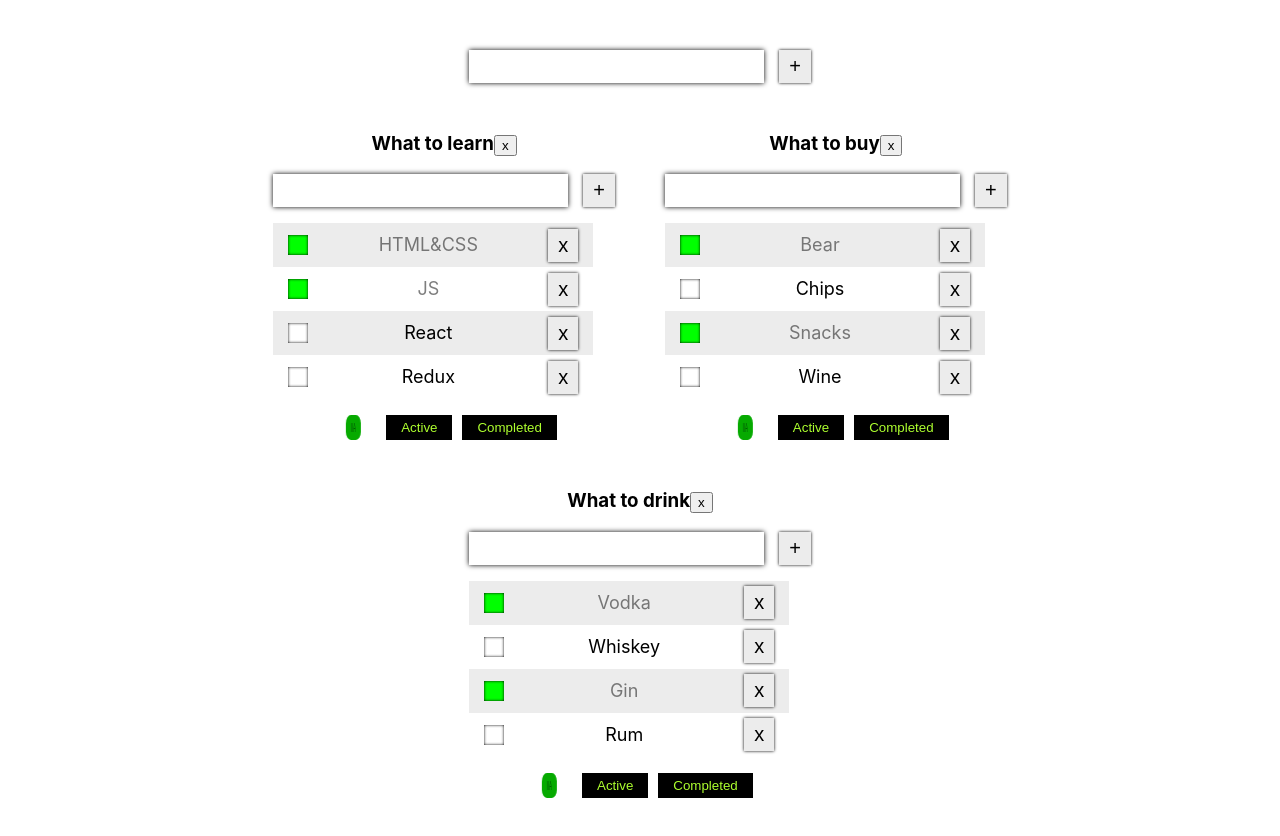
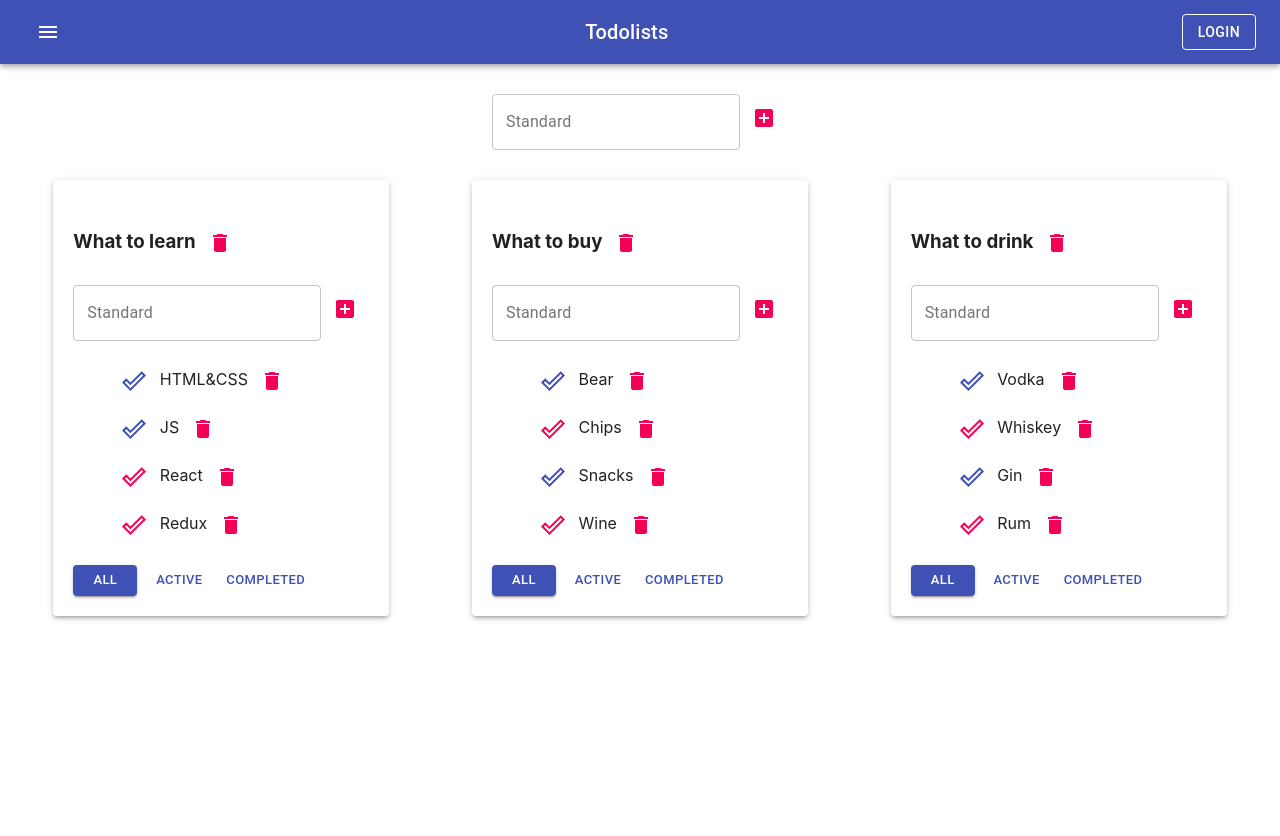
Before and after one commit to makstravm/Todo-list-les, a React (Create React App) app: page / in a window 1280 px wide. Shown: the top 836 px of the page. After the commit the page ends 800 px from the top, so only its background shows below. Built offline with nearby package versions, Linux system fonts and the light colour scheme.

Commit message:
added library Material Ui

```diff
--- a/package.json
+++ b/package.json
@@ -3,6 +3,8 @@
   "version": "0.1.0",
   "private": true,
   "dependencies": {
+    "@material-ui/core": "^4.11.4",
+    "@material-ui/icons": "^4.11.2",
     "@testing-library/jest-dom": "^4.2.4",
     "@testing-library/react": "^9.3.2",
     "@testing-library/user-event": "^7.1.2",
--- a/src/AddItemForm.tsx
+++ b/src/AddItemForm.tsx
@@ -1,3 +1,5 @@
+import { IconButton, TextField } from '@material-ui/core';
+import { AddBox } from '@material-ui/icons';
 import React, { useState, KeyboardEvent, ChangeEvent } from 'react';
 
 type AddItemFormPorpsType = {
@@ -28,16 +30,15 @@ export function AddItemForm(props: AddItemFormPorpsType) {
   const errorStatus = error ? 'error' : ''
   return (
     <div>
-      <input
+      <TextField label="Standard" variant={"outlined"}
         value={title}
         onChange={onChangeTitle}
         onKeyPress={onKeyPressAddItem}
-        className={'input' + ' ' + (errorStatus)}
-      />
-      <button
-        className='btnInput'
-        onClick={onClickAddItem}>+</button>
-      {error && <div className='errorText'>Text isn't corrected!!!</div>}
-    </div>
+        error={error}
+        helperText={error && 'Text isnt corrected!!!'} />
+      <IconButton onClick={onClickAddItem} color={"secondary"}>
+        <AddBox />
+      </IconButton>
+    </div >
   )
 }
--- a/src/App.css
+++ b/src/App.css
@@ -1,146 +1,4 @@
-.App {
-  text-align: center;
-  max-width: 1230px;
-  padding: 50px 15px 0;
-  margin: 0 auto;
+ul{
+  list-style: none;
+
 }
-.todoList {
-  padding: 30px;
-  display: flex;
-  flex-wrap: wrap;
-  justify-content: center;
-}
-
-.todoList > div {
-  margin: 0 25px 30px;
-}
-
-.is-done {
-  opacity: 0.5;
-}
-
-.btn {
-  display: inline-block;
-  padding: 5px 15px;
-  border: none;
-  background-color: #000;
-  color: greenyellow;
-  margin: 0 5px;
-  cursor: pointer;
-  transition: all 0.3s;
-}
-.btn:hover {
-  box-shadow: inset 0px 0px 10px 0px #3cff00;
-}
-.btn.active-filter {
-  animation: BoxCircle 1.5s linear infinite;
-}
-
-.error {
-  border: 2px solid red;
-  background-color: rgba(255, 0, 0, 0.247);
-  outline: none;
-}
-.input {
-  padding: 5px 15px;
-  font-size: 20px;
-  background-color: #fff;
-  border: none;
-  margin-right: 15px;
-  box-shadow: 0px 0px 5px 0px #000000;
-}
-.input.error {
-  box-shadow: 0px 0px 5px 0px #ff0000;
-  background-color: rgba(255, 0, 0, 0.247);
-  outline: none;
-}
-.errorText {
-  color: red;
-  font-size: 14px;
-}
-.btnInput {
-  background-color: #ececec;
-  border: none;
-  font-size: 20px;
-  padding: 5px 10px;
-  cursor: pointer;
-  box-shadow: 0px 0px 3px 0px #000000;
-  transition: all 0.3s;
-}
-.btnInput:hover {
-  background-color: rgb(248, 248, 248);
-}
-.btnInput:active {
-  background-color: #fff;
-  box-shadow: inset 0px 0px 3px 0px #000000;
-}
-.list {
-  padding: 0;
-  list-style: none;
-  width: 320px;
-}
-.listItem {
-  display: flex;
-  justify-content: space-between;
-  align-items: center;
-  padding: 5px 15px;
-}
-.listItem:nth-child(odd) {
-  background-color: #ececec;
-}
-.listItem:nth-child(even) {
-  background-color: #fff;
-}
-.listSpan {
-  font-size: 18px;
-  line-height: 24px;
-  padding: 5px 15px;
-}
-.checkboxInput {
-  width: 1px;
-  height: 1px;
-  overflow: hidden;
-  clip: rect(0 0 0 0);
-  position: absolute;
-}
-.checkboxCheck {
-  display: flex;
-  align-items: center;
-  justify-content: center;
-  width: 20px;
-  height: 20px;
-  background-color: #fff;
-  box-shadow: inset 0px 0px 3px 0px #000000;
-  cursor: pointer;
-}
-
-.checkboxInput:checked + .checkboxCheck {
-  background-color: rgb(0, 255, 0);
-}
-.errorInput{
-  background-color: rgb(255, 0, 0);
-  background-color: red;
-}
-
-
-@keyframes BoxCircle {
-  0% {
-    background-color: rgb(0, 0, 0);
-    color: rgb(0, 255, 13);
-    border-radius: 0;
-    transform: scale(0);
-    transform: scale(1, 1);
-  }
-  50% {
-    transform: scale(-1, 1);
-    border-radius: 50%;
-    background-color: rgb(9, 255, 0);
-    color: rgb(0, 0, 0);
-  }
-  100% {
-    border-radius: 0;
-    transform: scale(1, 1);
-    background-color: rgb(0, 0, 0);
-    color: rgb(0, 255, 13);
-  }
-}
--- a/src/App.tsx
+++ b/src/App.tsx
@@ -1,3 +1,5 @@
+import { AppBar, Button, Container, Grid, IconButton, Paper, Toolbar, Typography } from '@material-ui/core';
+import { Menu } from '@material-ui/icons';
 import React, { useState } from 'react';
 import { v1 } from 'uuid';
 import { AddItemForm } from './AddItemForm';
@@ -123,8 +125,9 @@ function App() {
 
   const todoListComponents = todoList.map(tl => {
     return (
+      <Grid item  key={tl.id}>
+        <Paper elevation={3} style={{ padding: '20px ' }}>
           <TodoList
-        key={tl.id}
             todoListID={tl.id}
             title={tl.title}
             tasks={getFilterTasks(tl)}
@@ -137,18 +140,39 @@ function App() {
             changeTaskTitle={changeTaskTitle}
             changeTitleTodoList={changeTitleTodoList}
           />
+        </Paper >
+      </Grid>
     )
-
   })
   //UI:
 
   return (
     <div className="App">
-      <AddItemForm addItem={addTodoList} />
-      <div className="todoList">
+      <AppBar position={"static"} >
+        <Toolbar style={{ justifyContent: "space-between" }}>
+          <IconButton color={"inherit"}>
+            <Menu />
+          </IconButton>
+          <Typography variant={'h6'}>
+            Todolists
+          </Typography>
+          <Button
+            color={'inherit'}
+            variant={'outlined'}>
+            Login
+          </Button>
+        </Toolbar>
+      </AppBar>
+      <Container maxWidth="lg">
+        <Grid container direction={"row"} style={{ paddingTop: '30px ', marginBottom: '30px '}}
+          justify={"center"}>
+          <AddItemForm addItem={addTodoList}/>
+        </Grid>
+        <Grid container spacing={3}  justify={"space-around"}>
           {todoListComponents}
-      </div>
-    </div>
+        </Grid>
+      </Container>
+    </div >
   );
 }
 
--- a/src/EditableSpan.tsx
+++ b/src/EditableSpan.tsx
@@ -1,3 +1,4 @@
+import { TextField } from '@material-ui/core';
 import React, { useState, KeyboardEvent, ChangeEvent } from 'react';
 
 type EditableSpanPropsType = {
@@ -31,6 +32,7 @@ export function EditableSpan(props: EditableSpanPropsType) {
   }
   const onEditMode = () => setEditeMode(true)
   const offEditMode = () => {
+    props.changeTitle(title)
     setEditeMode(false)
     setError(false)
   }
@@ -41,12 +43,15 @@ export function EditableSpan(props: EditableSpanPropsType) {
   const errorStatus = error ? 'errorInput' : ''
   return (
     editeMode
-      ? <input onBlur={offEditMode}
+      ? <TextField
+        onBlur={offEditMode}
         value={title}
         onChange={onChangeTitle}
         className={errorStatus}
         onKeyPress={onKeyPressNewTaskTitle}
-      />
+        autoFocus
+        error={error}
+        helperText={error && 'Text isnt corrected!!!'} />
       : <span onDoubleClick={onEditMode}> {props.title}</span >
 
   )
--- a/src/Todolist.tsx
+++ b/src/Todolist.tsx
@@ -1,7 +1,10 @@
+import { Button, Checkbox, IconButton } from '@material-ui/core';
+import { Delete } from '@material-ui/icons';
 import React, { useState, KeyboardEvent, ChangeEvent } from 'react';
 import { AddItemForm } from './AddItemForm';
 import { filterValuesType, TaskType } from './App';
 import { EditableSpan } from './EditableSpan';
+import DoneOutlineIcon from '@material-ui/icons/DoneOutline';
 
 type PropsTodoList = {
   title: string
@@ -26,22 +29,20 @@ export function TodoList(props: PropsTodoList) {
     const changeTaskTitle = (title: string) => props.changeTaskTitle(t.id, title, props.todoListID)
     return (
       <li key={t.id} className={'listItem'}>
-        <label>
-          <input
-            className='checkboxInput'
-            type="checkbox" checked={t.isDone}
-            onChange={changeCheckBox}
-          />
-          <span className='checkboxCheck'></span>
-        </label>
+        <Checkbox
+          icon={<DoneOutlineIcon color={'secondary'}/>}
+          checkedIcon={<DoneOutlineIcon color={'primary'}/>}
+          checked={t.isDone}
+          className='checkboxInput'
+          onChange={changeCheckBox} />
         <span className={taskClass}>
-        <EditableSpan
-          changeTitle={changeTaskTitle}
-          title={t.title} /></span>
-
-        <button onClick={removeTask}
-          className='btnInput'>x</button>
-      </li>
+          <EditableSpan
+            changeTitle={changeTaskTitle}
+            title={t.title} /></span>
+        <IconButton onClick={removeTask} color="secondary">
+          <Delete />
+        </IconButton>
+      </li >
     )
   })
   const removeTaskOnClick = () => props.removeTodoList(props.todoListID)
@@ -54,15 +55,13 @@ export function TodoList(props: PropsTodoList) {
   const changeFilterActiveTodoList = () => props.changeFilterTodoList('active', props.todoListID)
   const changeFilterCompletedTodoList = () => props.changeFilterTodoList('completed', props.todoListID)
 
-  const activeFilterBtnAll = 'btn' + ' ' + (props.filter === 'all' ? 'active-filter' : '')
-  const activeFilterBtnActive = 'btn' + ' ' + (props.filter === 'active' ? 'active-filter' : '')
-  const activeFilterBtnCompleted = 'btn' + ' ' + (props.filter === 'completed' ? 'active-filter' : '')
-
   return (
     <div>
       <h3 >
         <EditableSpan changeTitle={changeTodoListTitle} title={props.title} />
-        <button onClick={removeTaskOnClick}>x</button>
+        <IconButton onClick={removeTaskOnClick} color="secondary">
+          <Delete />
+        </IconButton>
       </h3>
       <AddItemForm addItem={addTaks}
       />
@@ -70,10 +69,10 @@ export function TodoList(props: PropsTodoList) {
         {tasksJSX}
       </ul>
       <div>
-        <button className={activeFilterBtnAll} onClick={changeFilterAllTodoList}>All</button>
-        <button className={activeFilterBtnActive} onClick={changeFilterActiveTodoList}>Active</button>
-        <button className={activeFilterBtnCompleted} onClick={changeFilterCompletedTodoList}>Completed</button>
-      </div>
+        <Button variant={props.filter === 'all' ? "contained" : "text"} color={'primary'} size={"small"} style={{ marginRight: "10px" }} onClick={changeFilterAllTodoList}>All</Button>
+        <Button variant={props.filter === 'active' ? "contained" : "text"} color={'primary'} size={"small"} style={{ marginRight: "10px" }} onClick={changeFilterActiveTodoList}>Active</Button>
+        <Button variant={props.filter === 'completed' ? "contained" : "text"} color={'primary'} size={"small"} style={{ marginRight: "10px" }} onClick={changeFilterCompletedTodoList}>Completed</Button>
+      </div >
     </div >
   )
 }
```
Also changed, not shown: 1 other file (tests, documents, lock files or other folders). Lines whose indentation alone changed are shown as unchanged.
